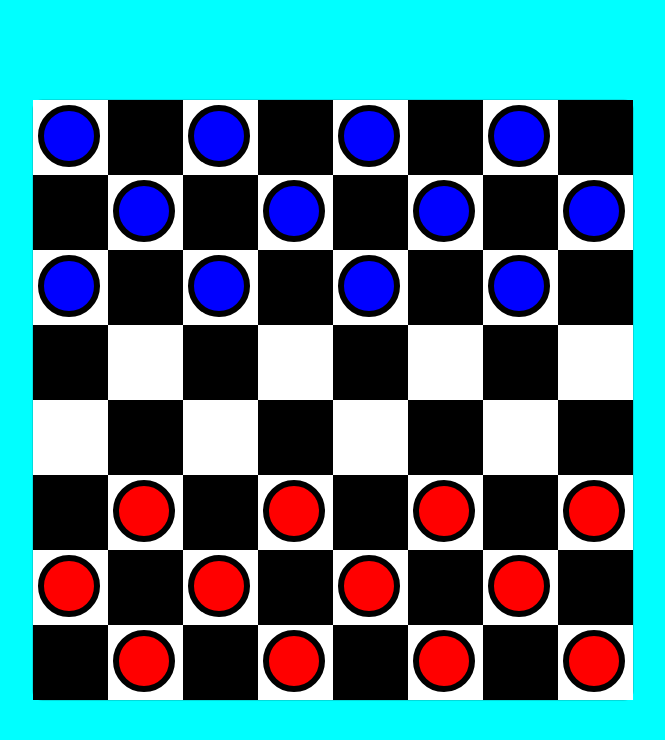
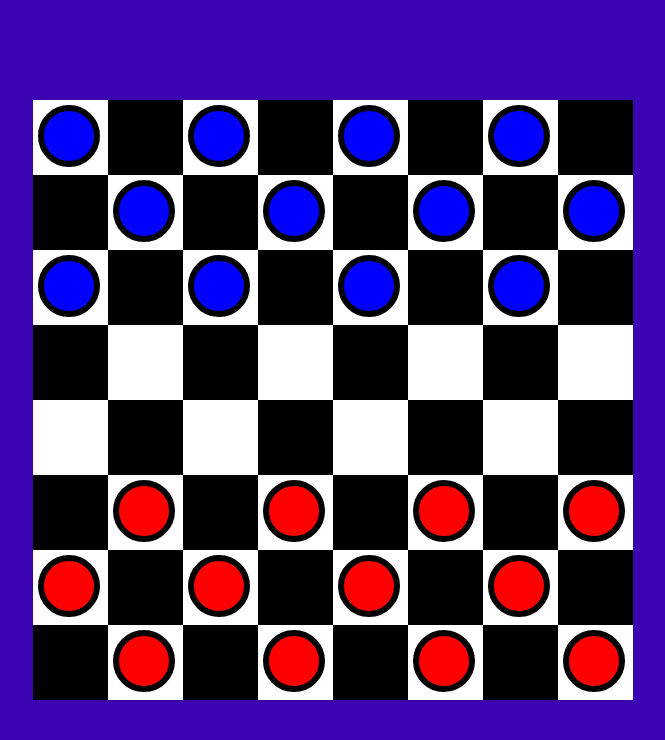
Before and after one commit to nnayzawkhant/CheckerGame, a plain HTML site: page index.html in a window 1280 px wide. Shown: the whole page, without its empty margins (307-972 px from the left). Drawn offline with Linux system fonts and the light colour scheme.

Commit message:
change bg

```diff
--- a/style.css
+++ b/style.css
@@ -7,7 +7,7 @@ body{
     display: flex;
     justify-content: center;
     align-items: center;
-    background-color: aqua;
+    background-color: rgb(60, 5, 179);
 }
 .Container{
     position: relative;
```
